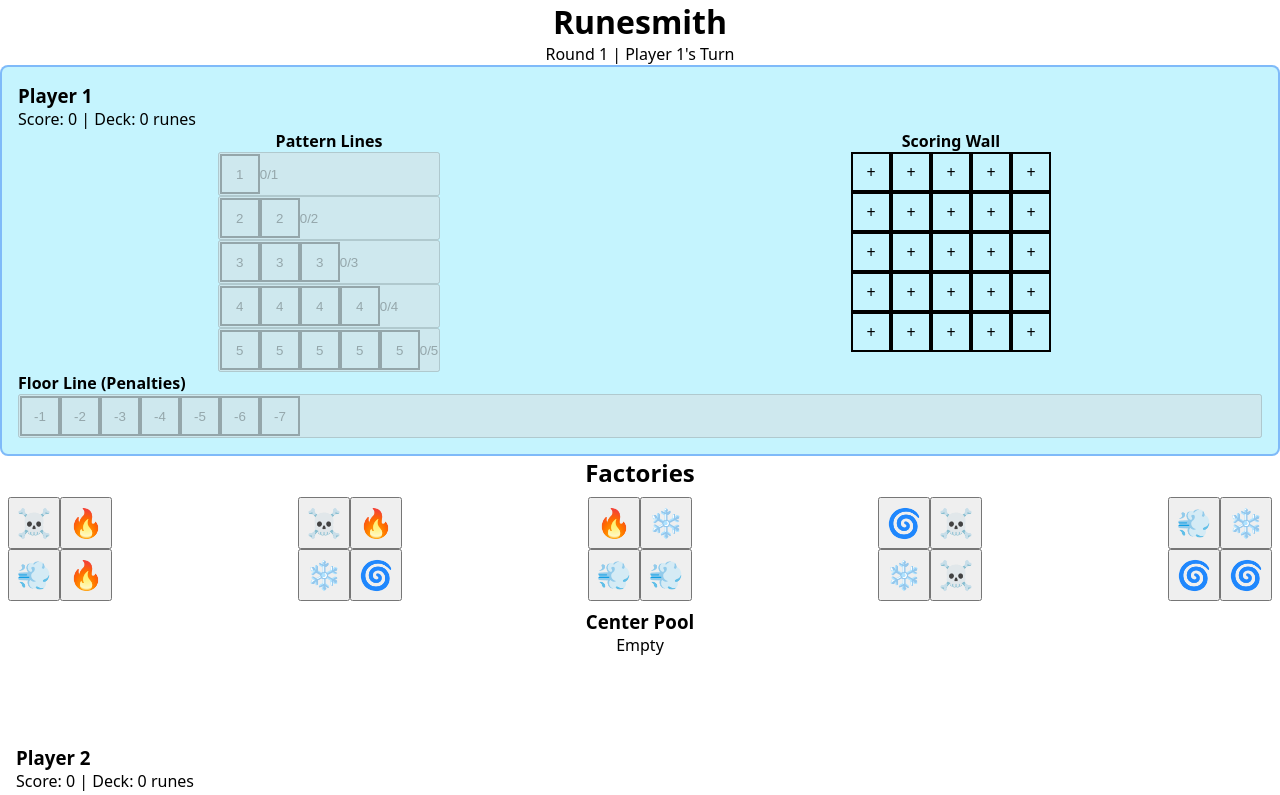
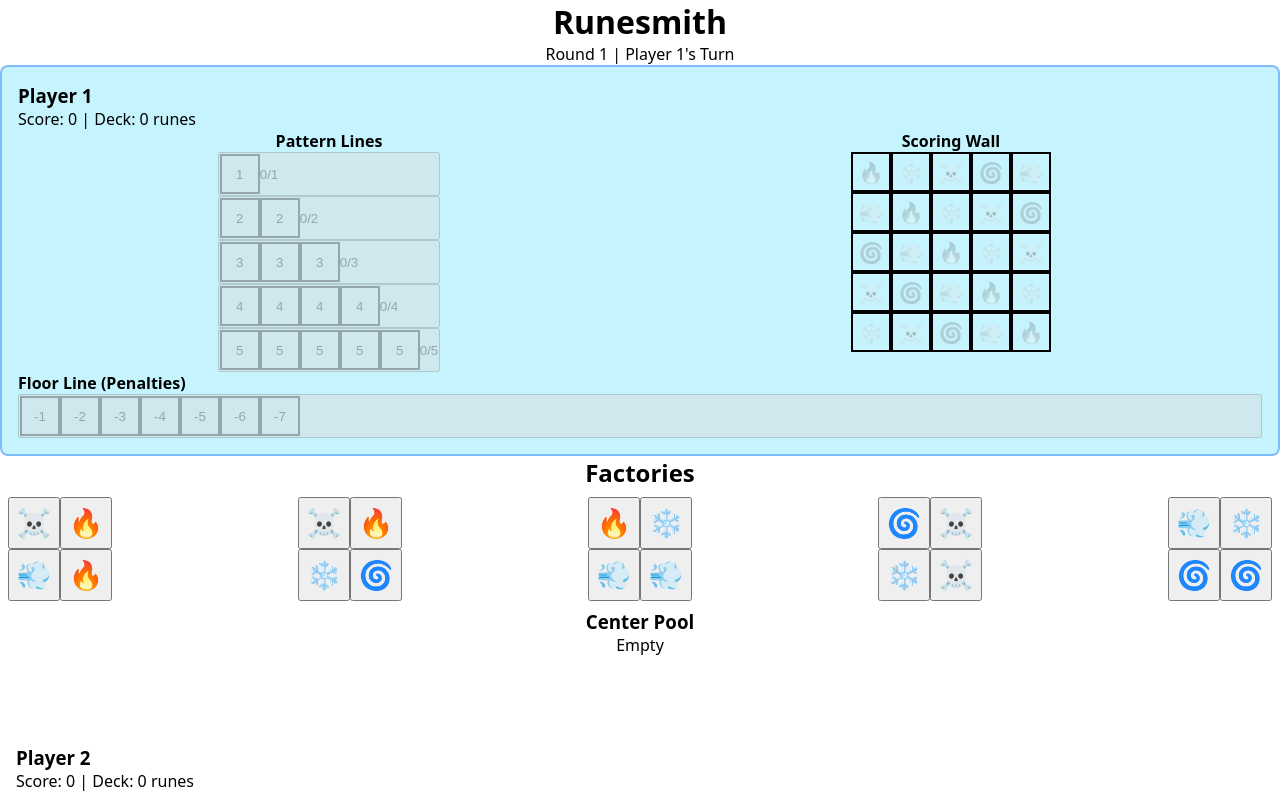
Before and after one commit to vlad92z/necromancer-web, a React (Vite) app: page / in a window 1280 px wide. Shown: the top 795 px of the page. Built offline with nearby package versions, Linux system fonts and the light colour scheme.

Commit message:
Show expected rune glyph in empty wall cells
WallCell now displays a faded glyph for the expected rune type in empty cells, based on the Azul pattern. ScoringWall passes row and column indices to WallCell to support this feature.

```diff
--- a/src/features/gameplay/components/ScoringWall.tsx
+++ b/src/features/gameplay/components/ScoringWall.tsx
@@ -15,7 +15,7 @@ export function ScoringWall({ wall }: ScoringWallProps) {
       {wall.map((row, rowIndex) => (
         <div key={rowIndex} className="flex gap-1">
           {row.map((cell, colIndex) => (
-            <WallCell key={colIndex} cell={cell} />
+            <WallCell key={colIndex} cell={cell} row={rowIndex} col={colIndex} />
           ))}
         </div>
       ))}
--- a/src/features/gameplay/components/WallCell.tsx
+++ b/src/features/gameplay/components/WallCell.tsx
@@ -2,14 +2,26 @@
  * WallCell component - displays a single cell in the scoring wall
  */
 
-import type { WallCell as WallCellType } from '../../../types/game';
+import type { WallCell as WallCellType, RuneType } from '../../../types/game';
 import { getRuneGlyph } from '../../../utils/runeHelpers';
 
 interface WallCellProps {
   cell: WallCellType;
+  row: number;
+  col: number;
 }
 
-export function WallCell({ cell }: WallCellProps) {
+// Calculate which rune type belongs in this cell based on Azul pattern
+function getExpectedRuneType(row: number, col: number): RuneType {
+  const runeTypes: RuneType[] = ['Fire', 'Frost', 'Poison', 'Void', 'Wind'];
+  // Reverse the rotation: subtract row from col to find the base index
+  const baseIndex = (col - row + 5) % 5;
+  return runeTypes[baseIndex];
+}
+
+export function WallCell({ cell, row, col }: WallCellProps) {
+  const expectedRuneType = getExpectedRuneType(row, col);
+
   return (
     <div
       style={{ width: '40px', height: '40px' }}
@@ -26,7 +38,15 @@ export function WallCell({ cell }: WallCellProps) {
       {cell.runeType ? (
         <div className="text-3xl">{getRuneGlyph(cell.runeType)}</div>
       ) : (
-        <div className="text-gray-700 text-l">+</div>
+        <div
+          style={{
+            fontSize: '20px',
+            opacity: 0.3,
+            filter: 'grayscale(100%)'
+          }}
+        >
+          {getRuneGlyph(expectedRuneType)}
+        </div>
       )}
     </div>
   );
```
